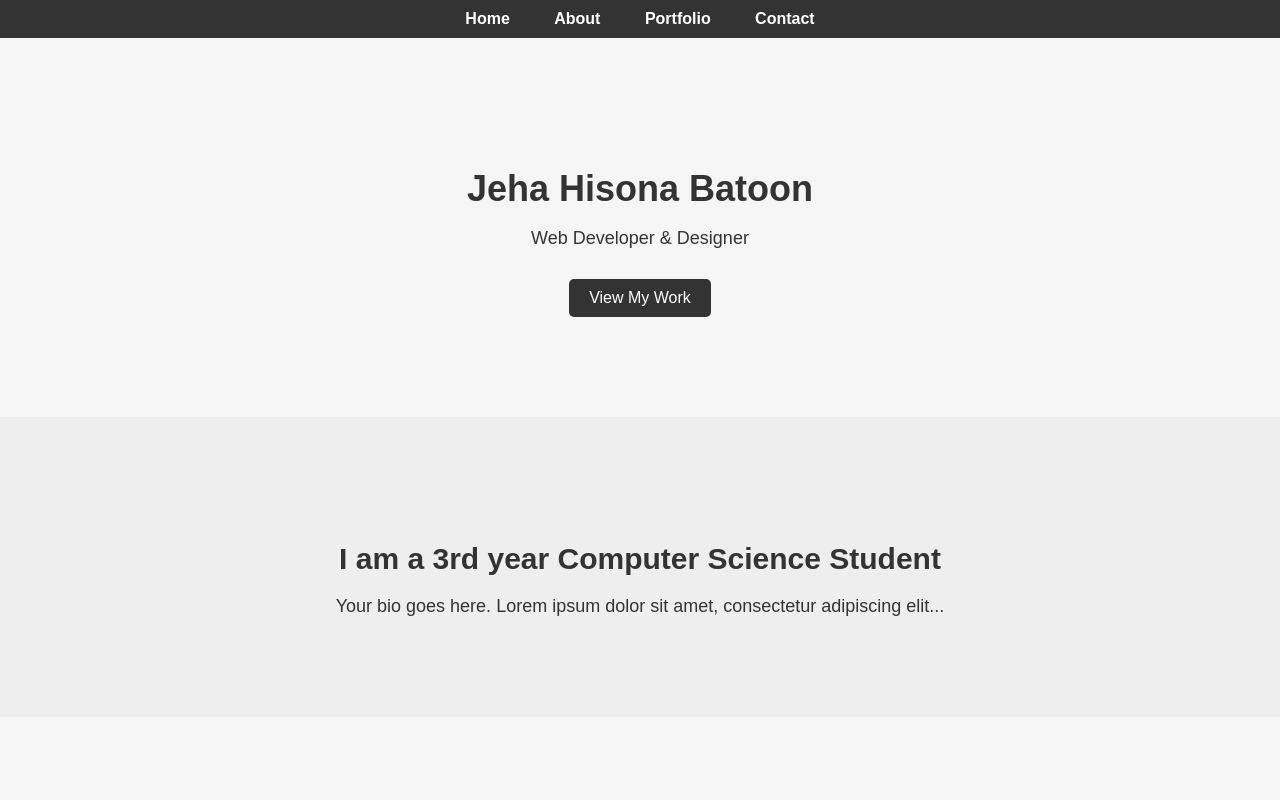
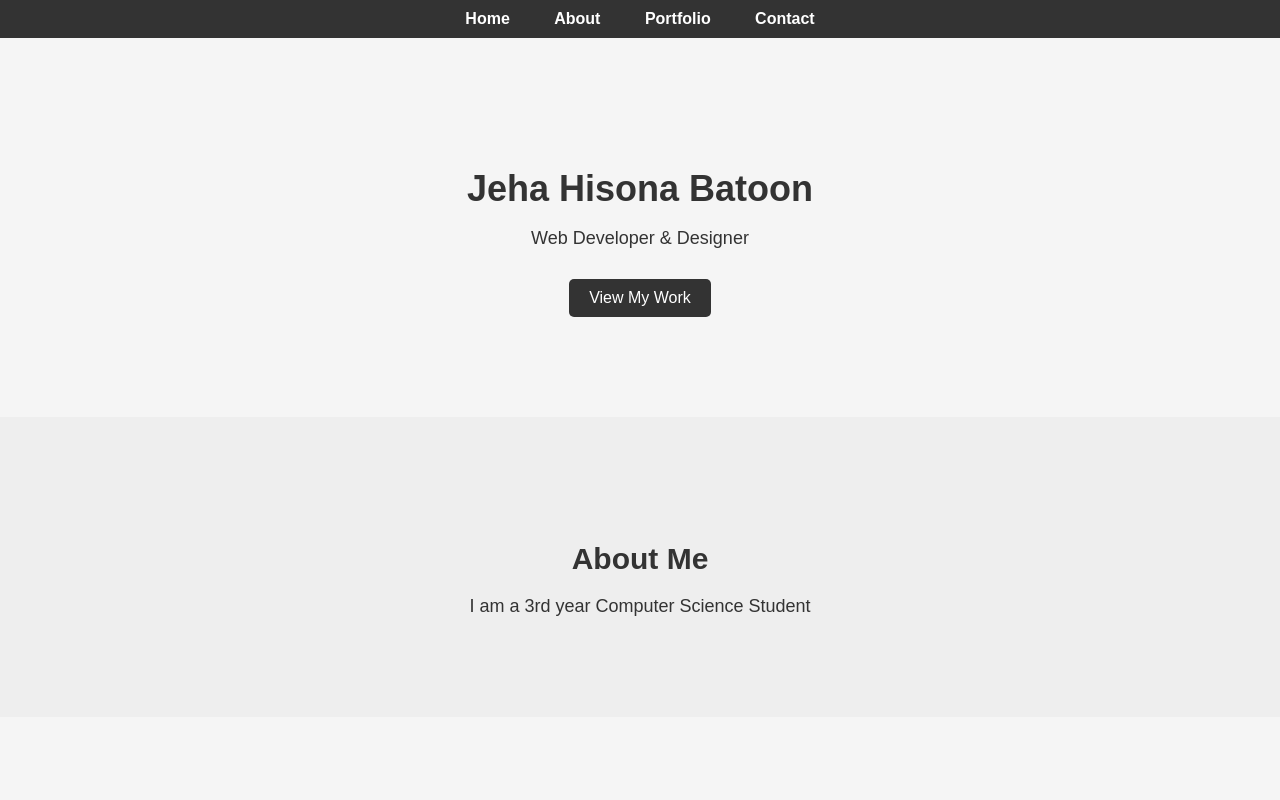
Before and after one commit to MsSera/Portfolio, a plain HTML site: page index.html in a window 1280 px wide. Shown: the top 800 px of the page. Drawn offline with Linux system fonts and the light colour scheme.

Commit message:
modify About me

```diff
--- a/index.html
+++ b/index.html
@@ -25,8 +25,8 @@
     </section>
 
     <section id="about" class="about">
-        <h2>I am a 3rd year Computer Science Student</h2>
-        <p>Your bio goes here. Lorem ipsum dolor sit amet, consectetur adipiscing elit...</p>
+        <h2>About Me</h2>
+        <p>I am a 3rd year Computer Science Student</p>
     </section>
 
     <section id="portfolio" class="portfolio">
```
